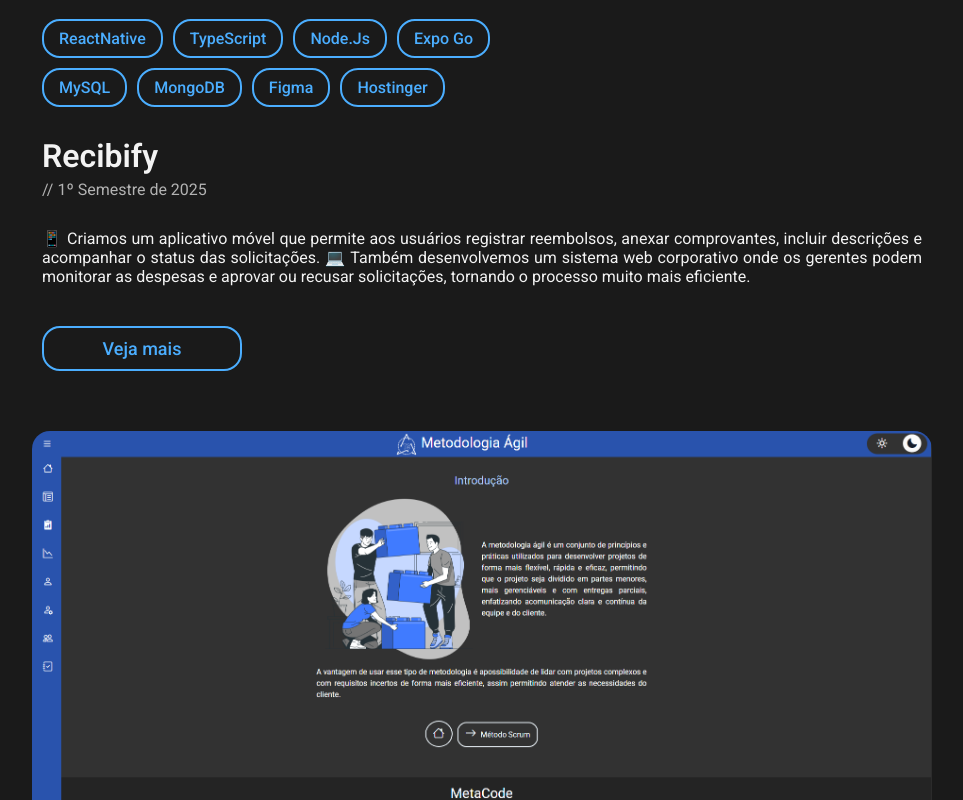
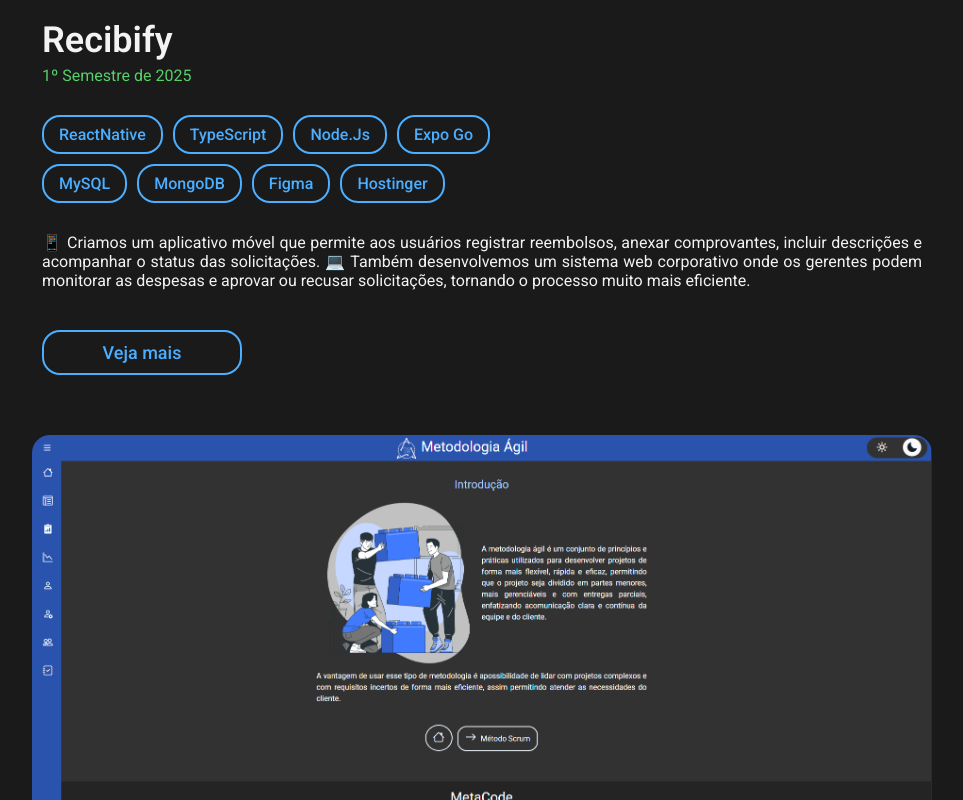
Before and after one commit to pedrohenribeiro/Portfolio-Profissional, a React (Vite) app in the folder portfolio-profissional/: page / in a window 1280 px wide. Shown: the part 2480-3280 px from the top of the page, without its empty margins (158-1121 px from the left). Built offline with nearby package versions, Linux system fonts and the light colour scheme.

Commit message:
feat: visual improvement of the project component

```diff
--- a/portfolio-profissional/src/components/home/Projetos.module.css
+++ b/portfolio-profissional/src/components/home/Projetos.module.css
@@ -9,7 +9,6 @@
     box-sizing: border-box;
     max-width: 100vw;
     width: 100%;
-
     border-radius: 16px;
     transition: 0.5s;
 }
@@ -69,14 +68,14 @@
 
 .titulo {
     color: var(--a);
-    font-size: 32px;
+    font-size: 36px;
     font-weight: 600;
     margin-top: 10px;
     text-align: left;
 }
 
 .periodo {
-    color: var(--periodo);
+    color: var(--verde);
     font-size: 16px;
     font-weight: 400;
     margin-top: 5px;
--- a/portfolio-profissional/src/components/home/Projetos.tsx
+++ b/portfolio-profissional/src/components/home/Projetos.tsx
@@ -16,14 +16,14 @@
         <>
           <img className={styles.card} src={foto} alt={titulo} />
           <div className={styles.descricao}>
+            <div className={styles.infoTopo}>
+              <h2 className={styles.titulo}>{titulo}</h2>
+              <p className={styles.periodo}>{periodo}</p>
+            </div>
             <div className={styles.tecnologias}>
               {tecnologias.map((tec, idx) => (
                 <p className={styles.tecnologia} key={idx}>{tec}</p>
               ))}
-            </div>
-            <div className={styles.infoTopo}>
-              <h2 className={styles.titulo}>{titulo}</h2>
-              <p className={styles.periodo}>{periodo}</p>
             </div>
             <p className={styles.texto}>{texto}</p>
             <button className={styles.botao}>Veja mais</button>
--- a/portfolio-profissional/src/global/Colors.css
+++ b/portfolio-profissional/src/global/Colors.css
@@ -12,7 +12,7 @@
   --periodo: #b3b3b3;
   --azul: #1586ff;
   --azul-claro: #4baeff;
-
+  --verde: #58cf68;
 }
 
 ::-webkit-scrollbar {
--- a/portfolio-profissional/src/pages/home/Home.tsx
+++ b/portfolio-profissional/src/pages/home/Home.tsx
@@ -147,12 +147,13 @@
           Confira alguns dos meus projetos
         </h2>
 
+        <div className={styles.projetos}>
 
           <Projetos
             foto={recibifyImg}
             tecnologias={['ReactNative', 'TypeScript', 'Node.Js', 'Expo Go', 'MySQL', 'MongoDB', 'Figma', 'Hostinger']}
             titulo="Recibify"
-          periodo="// 1º Semestre de 2025"
+            periodo="1º Semestre de 2025"
             texto="📱 Criamos um aplicativo móvel que permite aos usuários registrar reembolsos, anexar comprovantes, incluir descrições e acompanhar o status das solicitações.
             💻 Também desenvolvemos um sistema web corporativo onde os gerentes podem monitorar as despesas e aprovar ou recusar solicitações, tornando o processo muito mais eficiente."
             lado='esquerda'
@@ -162,7 +163,7 @@
             foto={techschoolImg}
             tecnologias={['Html', 'Css', 'Flask', 'Figma']}
             titulo="Techschool"
-          periodo="// 1º Semestre de 2023"
+            periodo="1º Semestre de 2023"
             texto="O desenvolvimento do projeto ocorreu no primeiro semestre do curso, com a direção do professor Antônio Egydio, que simulava ser um cliente externo para aproximar as equipes da realidade do mercado de trabalho. Desenvolver um site informativo, simples e funcional sobre a Metodologia Ágil, contendo conceitos e fundamentos, além de exemplos práticos e um sistema de avaliações para o usuário."
             lado='direita'
           />
@@ -171,7 +172,7 @@
             foto={zariImg}
             tecnologias={['Java', 'MySQL', 'Gradle', 'Eclipse', 'Figma']}
             titulo="Assistente Zari"
-          periodo="// 2º Semestre de 2023"
+            periodo="2º Semestre de 2023"
             texto="O desenvolvimento do projeto ocorreu no segundo semestre do curso, com a direção do professor Giuliano Bertoti, que simulava ser um cliente externo para aproximar as equipes da realidade do mercado de trabalho. O projeto desenvolvido no 2º semestre teve como objetivo criar um assistente virtual capaz de ler documentos e responder a perguntas relacionadas ao seu conteúdo, facilitando o acesso rápido a informações específicas."
             lado='direita'
           /> */}
@@ -180,7 +181,7 @@
             foto={dashboardImg}
             tecnologias={['React', 'TypeScript', 'JavaScript', 'Node.Js', 'Figma', 'MySQL']}
             titulo="Dashboard Pro4Tech"
-          periodo="// 1º Semestre de 2024"
+            periodo="1º Semestre de 2024"
             texto="O desenvolvimento do projeto ocorreu no terceiro semestre do curso, com a empresa Pro4Tech sendo o nosso cliente externo, que me ajudou muito a aproximar da realidade do mercado de trabalho.O objetivo deste projeto foi criar um dashboard dinâmico e interativo para análise e visualização de dados de vendas. O sistema foi projetado para gerar insights visuais claros e rápidos, permitindo que a Pro4Tech tomasse decisões estratégicas baseadas em dados reais, a principal meta foi facilitar a interpretação de grandes volumes de dados de vendas."
             lado='esquerda'
           />
@@ -189,10 +190,11 @@
             foto={wecolebImg}
             tecnologias={['React', 'TypeScript', 'Node.Js', 'Figma', 'MySQL']}
             titulo="Wecolleb"
-          periodo="// 2º Semestre de 2024"
+            periodo="2º Semestre de 2024"
             texto="O desenvolvimento do projeto ocorreu no quarto semestre do curso, com a empresa JJM Log sendo o nosso cliente externo, que me ajudou muito a aproximar da realidade do mercado de trabalho. O objetivo deste projeto foi desenvolver um sistema web que otimizasse o controle de processos internos na JJM Log, facilitando a colaboração entre diferentes departamentos e automatizando atividades manuais. A principal meta foi melhorar a integração entre setores e proporcionar uma gestão de demandas mais eficiente e em tempo real."
             lado='direita'
           />
+        </div>
 
       </div>
 
```
Lines whose indentation alone changed are shown as unchanged.
